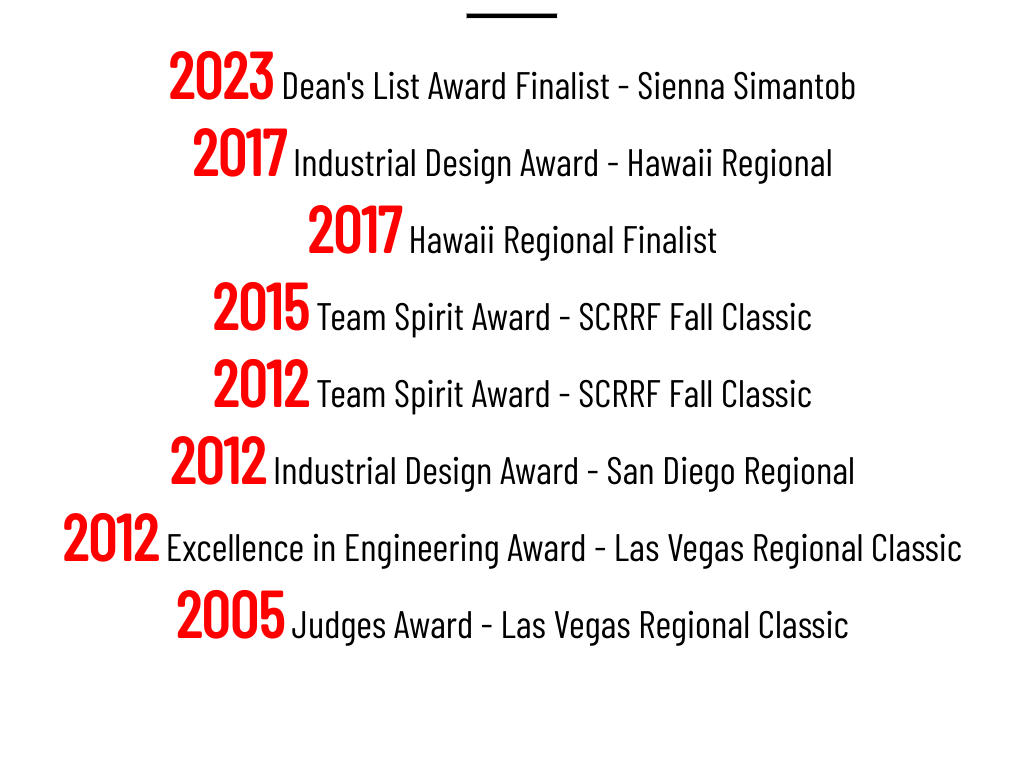
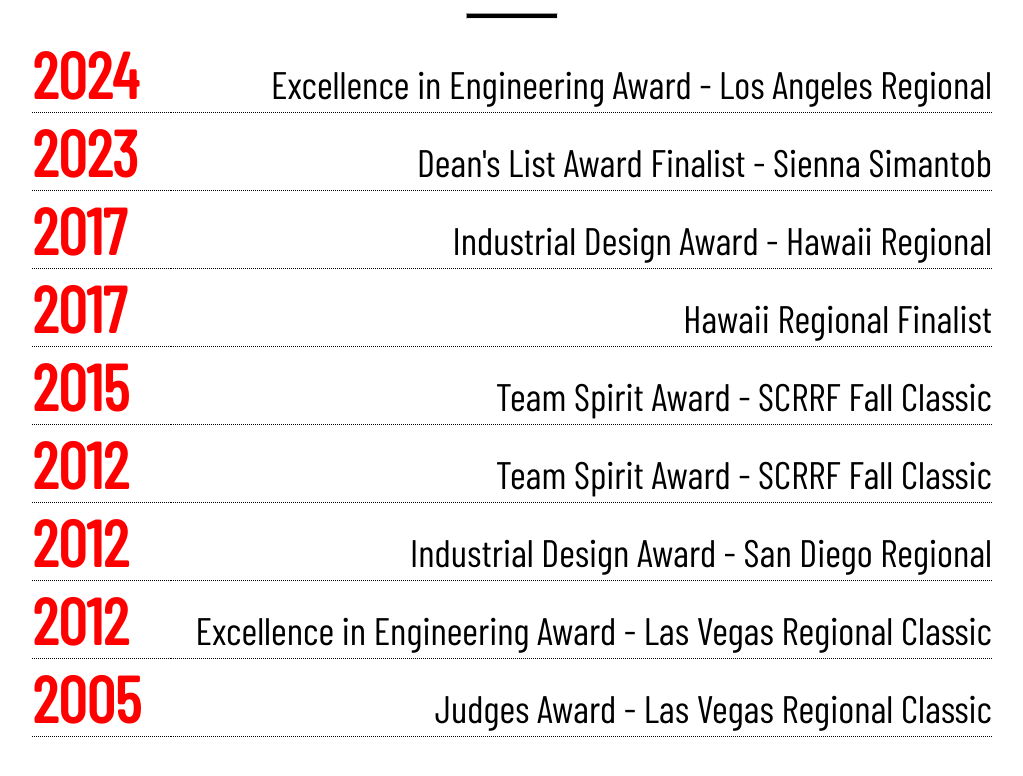
Before and after one commit to Robotics1661/team1661-site, a plain HTML site: page index.html in a window 1280 px wide. Shown: the part 3284-4060 px from the top of the page, without its empty margins (128-1151 px from the left). Drawn offline with nearby package versions, Linux system fonts and the light colour scheme; a web font is replaced by a local one.

Commit message:
add award and make it all look amazing

```diff
--- a/index.html
+++ b/index.html
@@ -171,14 +171,14 @@
       <hr />
       <div class="robot-captioned-photos">
         <div class="robot-captioned-photo">
-          <img class="robot-photo" src="src/images/2024-bot.jpg" alt="2024 robot, Eclipse, in the pit"/>
+          <img class="robot-photo wider" src="src/images/2024-bot.jpg" alt="2024 robot, Eclipse, in the pit"/>
           <div class="robot-text">
             <h2>2024</h2>
             <h3>Eclipse</h3>
           </div>
         </div>
         <div class="robot-captioned-photo">
-          <img class="robot-photo" src="src/images/2023-bot.png" alt="2023 robot, Nova, picking up a cone"/>
+          <img class="robot-photo wide" src="src/images/2023-bot.png" alt="2023 robot, Nova, picking up a cone"/>
           <div class="robot-text">
             <h2>2023</h2>
             <h3>Nova</h3>
@@ -199,37 +199,19 @@
       <h1 class="our-awards">Our Awards</h1>
       <hr />
       <div class="award-text">
-        <ul id="award-list">
-          <li>
-            <a class="award-year">2023</a> Dean's List Award Finalist - Sienna
-            Simantob
-          </li>
-          <li>
-            <a class="award-year">2017</a> Industrial Design Award - Hawaii
-            Regional
-          </li>
-          <li><a class="award-year">2017</a> Hawaii Regional Finalist</li>
-          <li>
-            <a class="award-year">2015</a> Team Spirit Award - SCRRF Fall
-            Classic
-          </li>
-          <li>
-            <a class="award-year">2012</a> Team Spirit Award - SCRRF Fall
-            Classic
-          </li>
-          <li>
-            <a class="award-year">2012</a> Industrial Design Award - San Diego
-            Regional
-          </li>
-          <li>
-            <a class="award-year">2012</a> Excellence in Engineering Award - Las
-            Vegas Regional Classic
-          </li>
-          <li>
-            <a class="award-year">2005</a> Judges Award - Las Vegas Regional
-            Classic
-          </li>
-        </ul>
+        <table class="award-table">
+          <tbody>
+          <tr><td class="award-year">2024</td><td class="award-desc"> Excellence in Engineering Award - Los Angeles Regional</td></tr>
+          <tr><td class="award-year">2023</td><td class="award-desc"> Dean's List Award Finalist - Sienna Simantob</td></tr>
+          <tr><td class="award-year">2017</td><td class="award-desc"> Industrial Design Award - Hawaii Regional</td></tr>
+          <tr><td class="award-year">2017</td><td class="award-desc"> Hawaii Regional Finalist</td></tr>
+          <tr><td class="award-year">2015</td><td class="award-desc"> Team Spirit Award - SCRRF Fall Classic</td></tr>
+          <tr><td class="award-year">2012</td><td class="award-desc"> Team Spirit Award - SCRRF Fall Classic</td></tr>
+          <tr><td class="award-year">2012</td><td class="award-desc"> Industrial Design Award - San Diego Regional</td></tr>
+          <tr><td class="award-year">2012</td><td class="award-desc"> Excellence in Engineering Award - Las Vegas Regional Classic</td></tr>
+          <tr><td class="award-year">2005</td><td class="award-desc"> Judges Award - Las Vegas Regional Classic</td></tr>
+          </tbody>
+        </table>
       </div>
     </section>
 
--- a/src/style.css
+++ b/src/style.css
@@ -169,6 +169,16 @@ svg {
     width: 40vw;
   }
 
+  .robot-photo.wide:hover {
+    height: 40vw;
+    width: calc(4/3 * 40vw);
+  }
+
+  .robot-photo.wider:hover {
+    height: 40vw;
+    width: calc(5/3 * 40vw);
+  }
+
   .robot-text h2 {
     font-size: 5vw;
   }
@@ -325,6 +335,17 @@ hr {
   transition: .4s;
   margin: 0 2vw; /* Responsive margin */
   display: flex;
+  object-fit: cover;
+}
+
+.robot-photo.wide:hover {
+  height: 30vw; /* Responsive height */
+  width: calc(4/3 * 30vw); /* Responsive width */
+}
+
+.robot-photo.wider:hover {
+  height: 30vw; /* Responsive height */
+  width: calc(5/3 * 30vw); /* Responsive width */
 }
 
 .robot-photo:hover {
@@ -379,6 +400,24 @@ ul {
   color: #ff0000;
   font-weight: bold;
   font-size: 5vw; /* Responsive font size */
+  vertical-align: baseline;
+  text-align: left;
+  padding-right: 2vw;
+}
+
+.award-desc {
+  vertical-align: baseline;
+  text-align: right;
+}
+
+table.award-table {
+  width: 75vw; /* Responsive width */
+  margin: 0 auto;
+  border-collapse: collapse;
+}
+
+table.award-table tr {
+  border-bottom: 1px dotted black;
 }
 
 /* Socials section */
```
Also changed, not shown: src/images/2022-bot.jpg, 3 other files.
